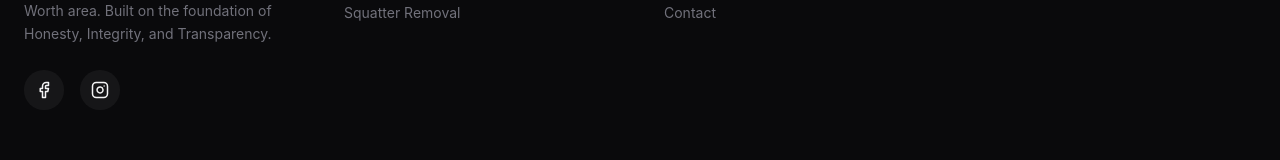
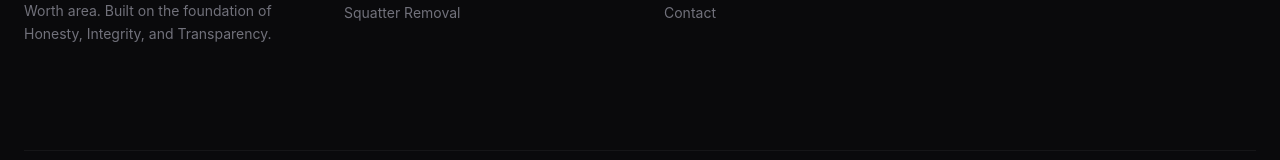
Before and after one commit to Founditmarketing/rcs_remodeling, a React (Vite) app: page /contact in a window 1280 px wide. Shown: the part 1849-2009 px from the top of the page. Built offline with nearby package versions, Linux system fonts and the light colour scheme.

Commit message:
Remove Facebook and Instagram icons from footer

```diff
--- a/src/components/Footer.tsx
+++ b/src/components/Footer.tsx
@@ -1,6 +1,6 @@
 import React from 'react';
 import { Link } from 'react-router-dom';
-import { Hammer, Facebook, Instagram, Mail, Phone, MapPin } from 'lucide-react';
+import { Hammer, Mail, Phone, MapPin } from 'lucide-react';
 
 export default function Footer() {
   return (
@@ -17,14 +17,6 @@ export default function Footer() {
           <p className="text-zinc-500 text-sm leading-relaxed mb-6">
             Premium remodeling, demolition, and cleanup services in the Dallas-Fort Worth area. Built on the foundation of Honesty, Integrity, and Transparency.
           </p>
-          <div className="flex gap-4">
-            <a href="#" className="w-10 h-10 rounded-full bg-white/5 flex items-center justify-center hover:bg-accent transition-colors">
-              <Facebook size={18} />
-            </a>
-            <a href="#" className="w-10 h-10 rounded-full bg-white/5 flex items-center justify-center hover:bg-accent transition-colors">
-              <Instagram size={18} />
-            </a>
-          </div>
         </div>
 
         <div>
```
